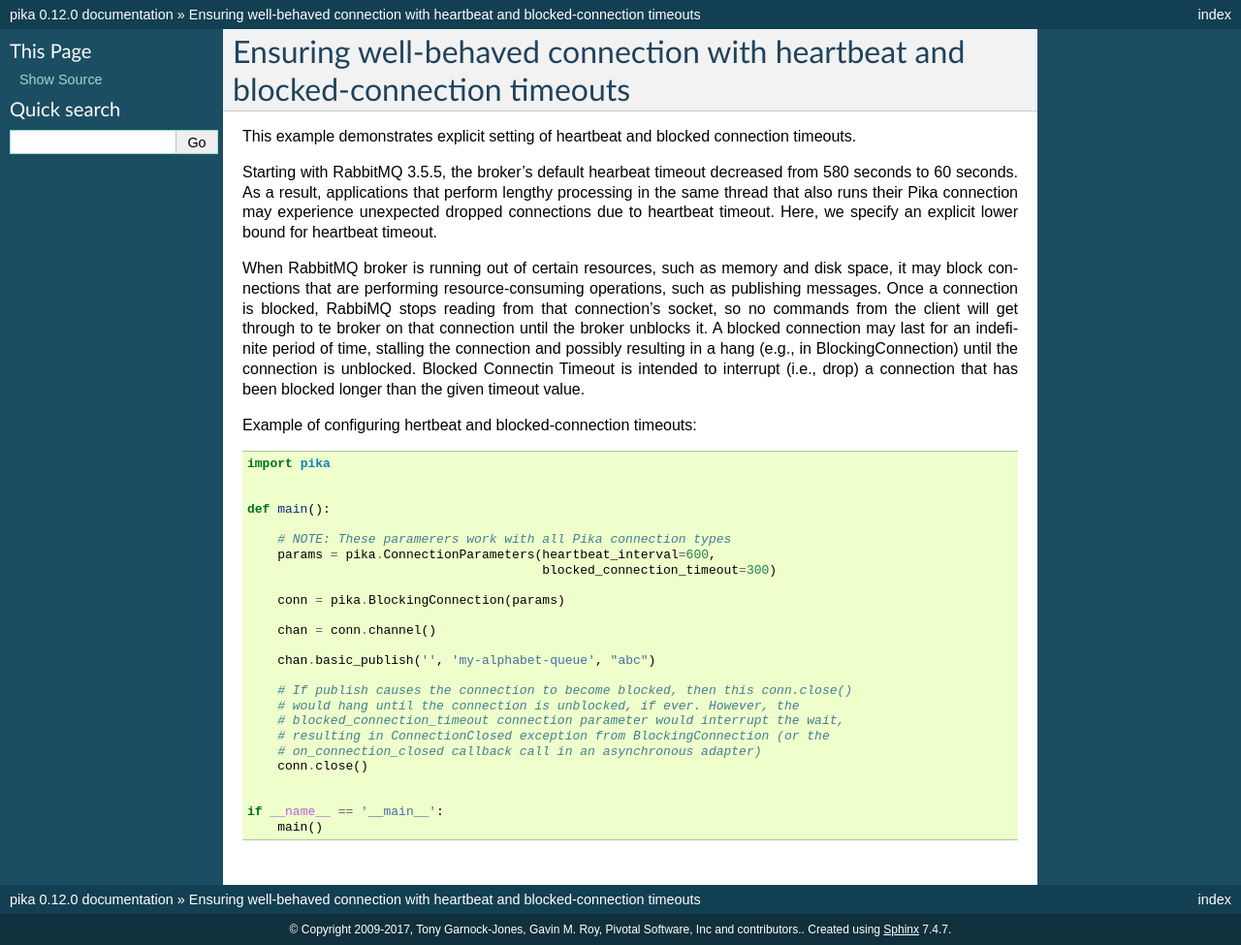
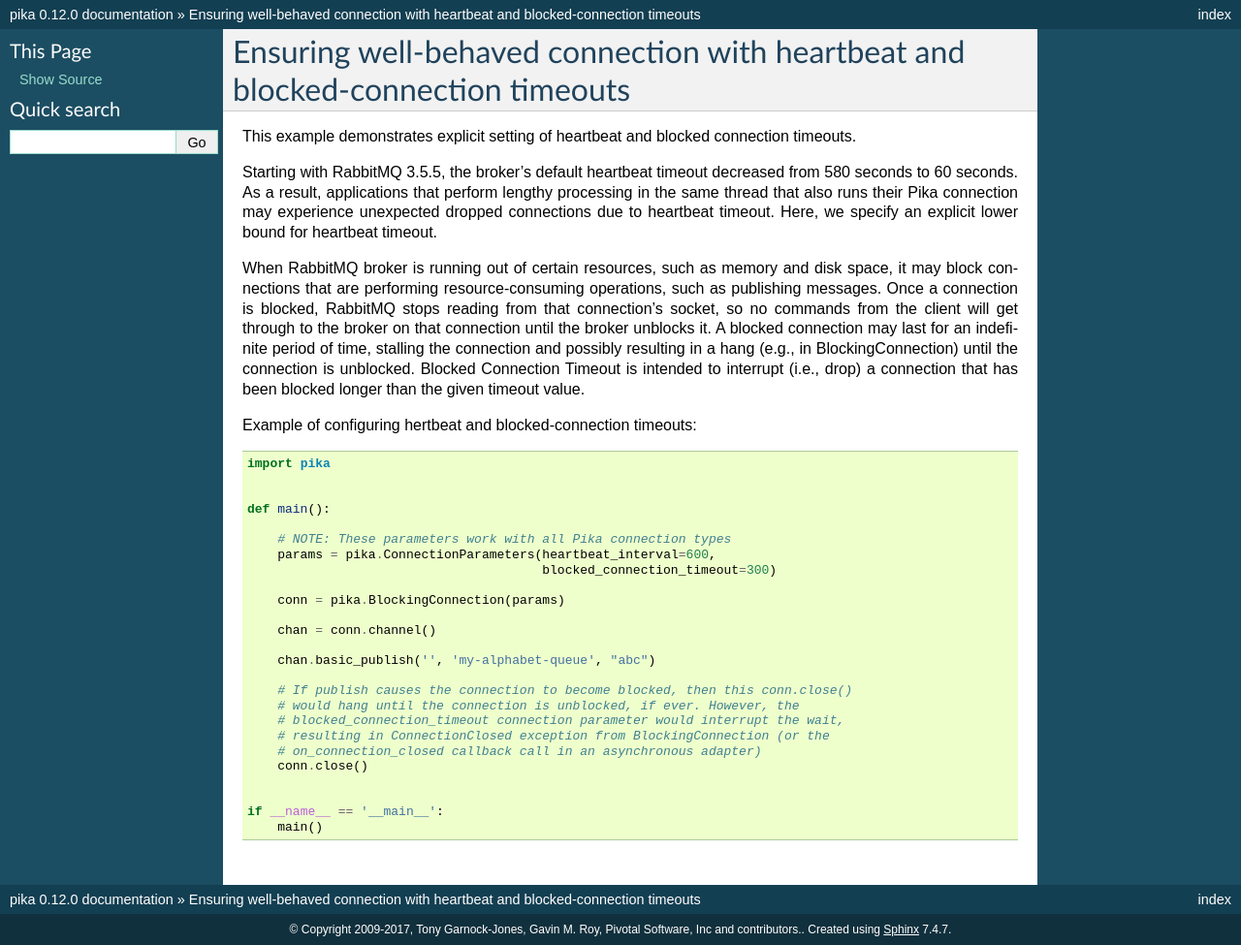
Before and after one commit to pika/pika, a Sphinx documentation site: the page built from docs/examples/heartbeat_and_blocked_timeouts.rst, in a window 1280 px wide. Shown: the whole page at 97% size. Built offline with Sphinx 7.4.7, drawn with Linux system fonts in a browser that asks for light colours; pages that are not in the unit, such as notebooks, are missing from menus.

Commit message:
Merge pull request #1109 from tonkoandrew/master
Aspell check fixes

(cherry picked from commit b74870bb862f35d17a920d2f20f35c84f556cf1d)

```diff
--- a/docs/examples/comparing_publishing_sync_async.rst
+++ b/docs/examples/comparing_publishing_sync_async.rst
@@ -1,7 +1,7 @@
 Comparing Message Publishing with BlockingConnection and SelectConnection
 =========================================================================
 
-For those doing simple, non-asynchronous programing, :py:meth:`pika.adapters.blocking_connection.BlockingConnection` proves to be the easiest way to get up and running with Pika to publish messages.
+For those doing simple, non-asynchronous programming, :py:meth:`pika.adapters.blocking_connection.BlockingConnection` proves to be the easiest way to get up and running with Pika to publish messages.
 
 In the following example, a connection is made to RabbitMQ listening to port *5672* on *localhost* using the username *guest* and password *guest* and virtual host */*. Once connected, a channel is opened and a message is published to the *test_exchange* exchange using the *test_routing_key* routing key. The BasicProperties value passed in sets the message to delivery mode *1* (non-persisted) with a content-type of *text/plain*. Once the message is published, the connection is closed::
 
--- a/docs/examples/heartbeat_and_blocked_timeouts.rst
+++ b/docs/examples/heartbeat_and_blocked_timeouts.rst
@@ -4,9 +4,9 @@ Ensuring well-behaved connection with heartbeat and blocked-connection timeouts
 
 This example demonstrates explicit setting of heartbeat and blocked connection timeouts.
 
-Starting with RabbitMQ 3.5.5, the broker's default hearbeat timeout decreased from 580 seconds to 60 seconds. As a result, applications that perform lengthy processing in the same thread that also runs their Pika connection may experience unexpected dropped connections due to heartbeat timeout. Here, we specify an explicit lower bound for heartbeat timeout.
+Starting with RabbitMQ 3.5.5, the broker's default heartbeat timeout decreased from 580 seconds to 60 seconds. As a result, applications that perform lengthy processing in the same thread that also runs their Pika connection may experience unexpected dropped connections due to heartbeat timeout. Here, we specify an explicit lower bound for heartbeat timeout.
 
-When RabbitMQ broker is running out of certain resources, such as memory and disk space, it may block connections that are performing resource-consuming operations, such as publishing messages. Once a connection is blocked, RabbiMQ stops reading from that connection's socket, so no commands from the client will get through to te broker on that connection until the broker unblocks it. A blocked connection may last for an indefinite period of time, stalling the connection and possibly resulting in a hang (e.g., in BlockingConnection) until the connection is unblocked. Blocked Connectin Timeout is intended to interrupt (i.e., drop) a connection that has been blocked longer than the given timeout value.
+When RabbitMQ broker is running out of certain resources, such as memory and disk space, it may block connections that are performing resource-consuming operations, such as publishing messages. Once a connection is blocked, RabbitMQ stops reading from that connection's socket, so no commands from the client will get through to the broker on that connection until the broker unblocks it. A blocked connection may last for an indefinite period of time, stalling the connection and possibly resulting in a hang (e.g., in BlockingConnection) until the connection is unblocked. Blocked Connection Timeout is intended to interrupt (i.e., drop) a connection that has been blocked longer than the given timeout value.
 
 Example of configuring hertbeat and blocked-connection timeouts::
 
@@ -15,7 +15,7 @@ Example of configuring hertbeat and blocked-connection timeouts::
 
     def main():
 
-        # NOTE: These paramerers work with all Pika connection types
+        # NOTE: These parameters work with all Pika connection types
         params = pika.ConnectionParameters(heartbeat_interval=600,
                                            blocked_connection_timeout=300)
 
--- a/docs/examples/tls_server_uathentication.rst
+++ b/docs/examples/tls_server_uathentication.rst
@@ -4,7 +4,7 @@ This examples demonstrates a TLS session with RabbitMQ using server authenticati
 
 It was tested against RabbitMQ 3.6.10, using Python 3.6.1 and pre-release Pika `0.11.0`
 
-Note the use of `ssl_version=ssl.PROTOCOL_TLSv1`. The recent verions of RabbitMQ disable older versions of
+Note the use of `ssl_version=ssl.PROTOCOL_TLSv1`. The recent versions of RabbitMQ disable older versions of
 SSL due to security vulnerabilities.
 
 See https://www.rabbitmq.com/ssl.html for certificate creation and rabbitmq SSL configuration instructions.
--- a/docs/intro.rst
+++ b/docs/intro.rst
@@ -122,4 +122,4 @@ Example::
 
 .. rubric:: Footnotes
 
-.. [#f1] "more effective flow control mechanism that does not require cooperation from clients and reacts quickly to prevent the broker from exhausing memory - see http://www.rabbitmq.com/extensions.html#memsup" from http://lists.rabbitmq.com/pipermail/rabbitmq-announce/attachments/20100825/2c672695/attachment.txt
+.. [#f1] "more effective flow control mechanism that does not require cooperation from clients and reacts quickly to prevent the broker from exhausting memory - see http://www.rabbitmq.com/extensions.html#memsup" from http://lists.rabbitmq.com/pipermail/rabbitmq-announce/attachments/20100825/2c672695/attachment.txt
--- a/docs/modules/adapters/index.rst
+++ b/docs/modules/adapters/index.rst
@@ -1,7 +1,7 @@
 Connection Adapters
 ===================
 Pika uses connection adapters to provide a flexible method for adapting pika's
-core communication to different IOLoop implementations. In addition to asynchronous adapters, there is the :class:`BlockingConnection <pika.adapters.blocking_connection.BlockingConnection>` adapter that provides a more idomatic procedural approach to using Pika.
+core communication to different IOLoop implementations. In addition to asynchronous adapters, there is the :class:`BlockingConnection <pika.adapters.blocking_connection.BlockingConnection>` adapter that provides a more idiomatic procedural approach to using Pika.
 
 Adapters
 --------
--- a/docs/version_history.rst
+++ b/docs/version_history.rst
@@ -156,14 +156,14 @@ High-level summary of notable changes:
   adapter.
 - Non-backward-compatible changes in `Channel.add_on_return_callback` callback's
   signature.
-- The `AsynchoreConnection` adapter was retired
+- The `AsyncoreConnection` adapter was retired
 
 **Details**
 
 Python 3.x: this release introduces python 3.x support. Tested on Python 3.3
 and 3.4.
 
-`AsynchoreConnection`: Retired this legacy adapter to reduce maintenance burden;
+`AsyncoreConnection`: Retired this legacy adapter to reduce maintenance burden;
 the recommended replacement is the `SelectConnection` adapter.
 
 `SelectConnection`: ioloop was refactored for compatibility with other ioloops.
@@ -187,7 +187,7 @@ changes:
     to process pending I/O, additional callbacks will be suppressed whenever
     `BlockingConnection.process_data_events` and `BlockingConnection.sleep` are
     nested in any combination; in that case, the callback information will be
-    bufferred and dispatched once nesting unwinds and control returns to the
+    buffered and dispatched once nesting unwinds and control returns to the
     level-zero dispatcher.
   - `BlockingConnection.connect`: this method was removed in favor of the
     constructor as the only way to establish connections; this reduces
```
